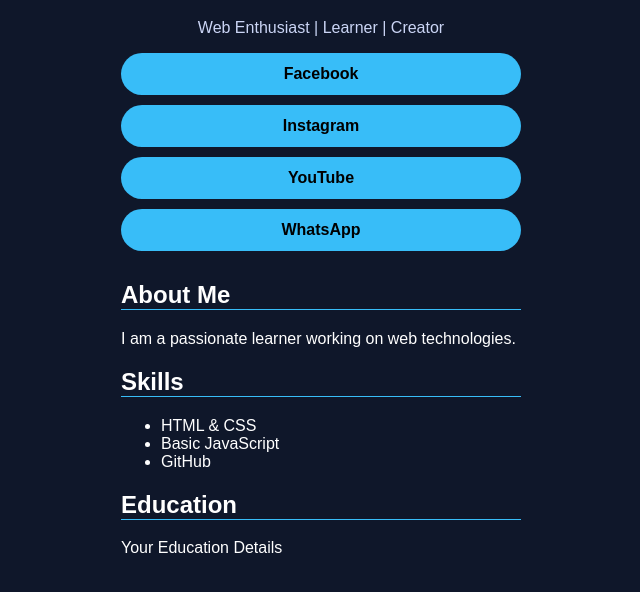
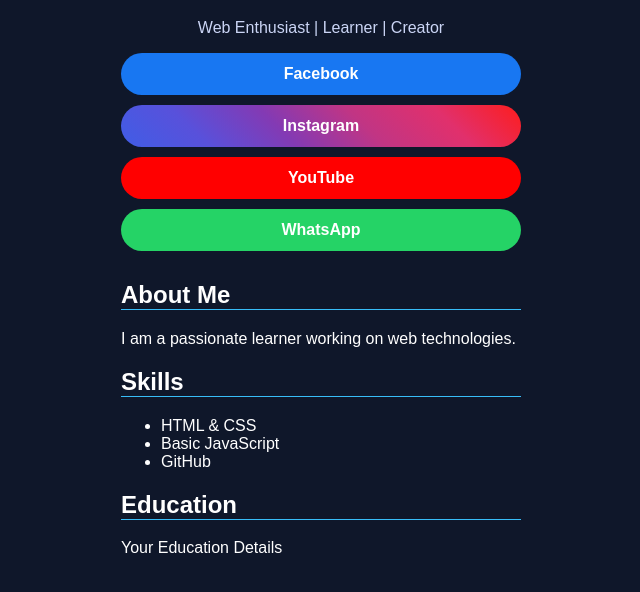
Before and after one commit to nazmusshakib878/shakib.github.io, a plain HTML site: page index.html in a window 1280 px wide. Shown: the part 218-810 px from the top of the page, without its empty margins (319-959 px from the left). Drawn offline with Linux system fonts and the light colour scheme.

Commit message:
Add styles for social media buttons
Added styles for social media buttons and hover effects.

```diff
--- a/style.css
+++ b/style.css
@@ -32,10 +32,56 @@ body {
   padding: 12px;
   border-radius: 25px;
   font-weight: bold;
+  transition: all 0.3s ease;
+}
+
+/* Facebook Button */
+.links a:nth-child(1) {
+  background: #1877F2;
+  color: white;
+}
+
+/* Instagram Button */
+.links a:nth-child(2) {
+  background: linear-gradient(45deg, #405DE6, #5851DB, #833AB4, #C13584, #E1306C, #FD1D1D);
+  color: white;
+}
+
+/* YouTube Button */
+.links a:nth-child(3) {
+  background: #FF0000;
+  color: white;
+}
+
+/* WhatsApp Button */
+.links a:nth-child(4) {
+  background: #25D366;
+  color: white;
 }
 
 .links a:hover {
-  background: #0ea5e9;
+  transform: translateY(-3px);
+  box-shadow: 0 5px 15px rgba(0, 0, 0, 0.3);
+}
+
+/* Facebook hover effect */
+.links a:nth-child(1):hover {
+  background: #0d5cb6;
+}
+
+/* Instagram hover effect */
+.links a:nth-child(2):hover {
+  opacity: 0.9;
+}
+
+/* YouTube hover effect */
+.links a:nth-child(3):hover {
+  background: #cc0000;
+}
+
+/* WhatsApp hover effect */
+.links a:nth-child(4):hover {
+  background: #128C7E;
 }
 
 .cv {
```
